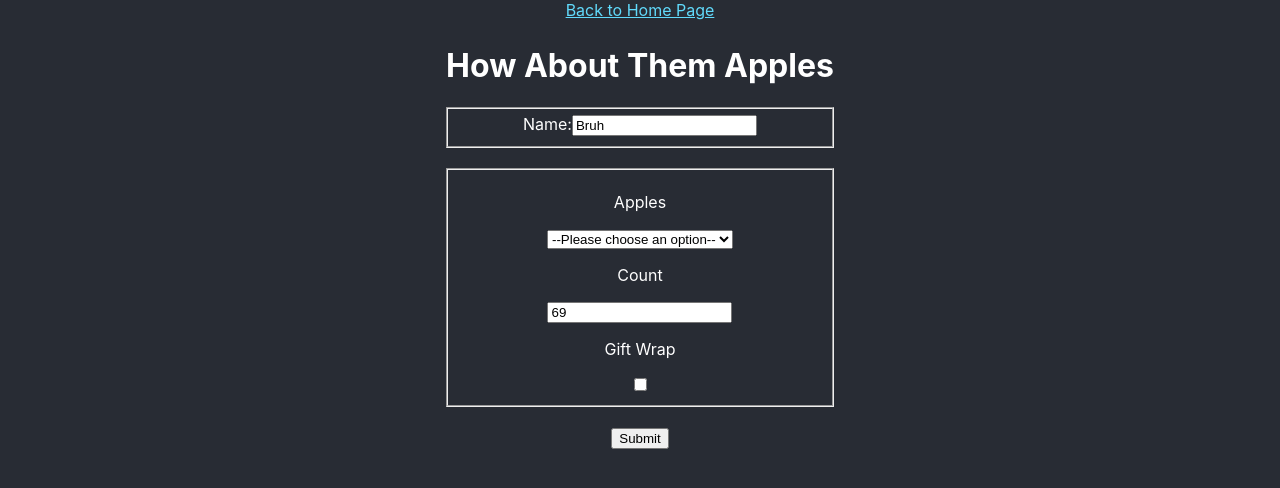
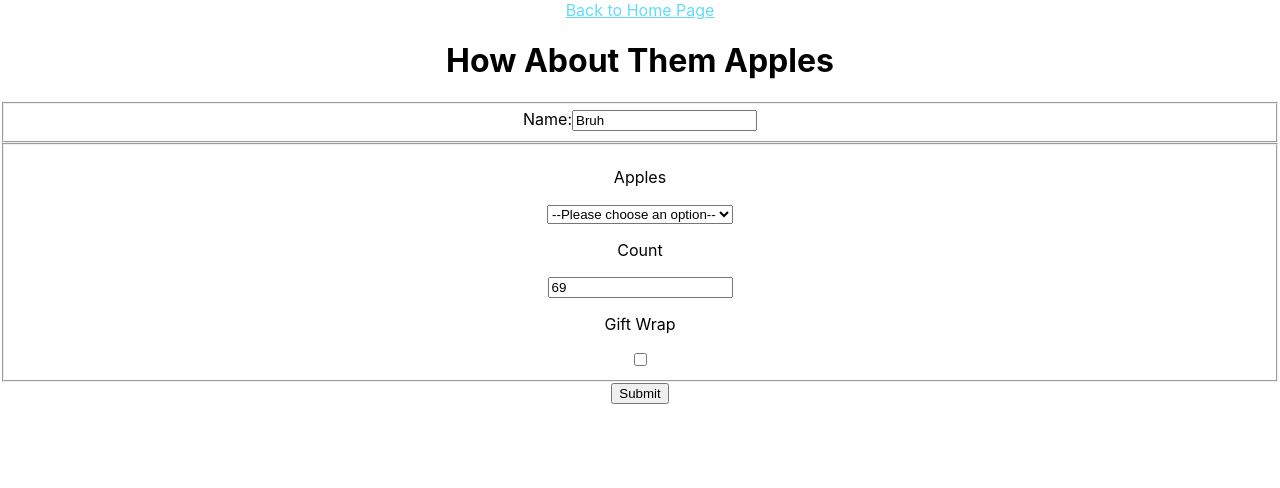
Before and after one commit to ReelGoodOSU/reel-good, a React (Create React App) app: page /sample in a window 1280 px wide. Shown: the top 488 px of the page. Built offline with nearby package versions, Linux system fonts and the light colour scheme.

Commit message:
Remove unnecessary CSS styling of sample page

```diff
--- a/src/App.css
+++ b/src/App.css
@@ -1,11 +1,5 @@
 .App {
   text-align: center;
-  background-color: #282c34;
-  min-height: 100vh;
-  display: flex;
-  flex-direction: column;
-  align-items: center;
-  color: white;
 }
 
 .App-logo {
@@ -34,14 +28,6 @@
   color: #61dafb;
 }
 
-.wrapper {
-  padding: 5px 20px;
-}
-
-.wrapper fieldset {
-  margin: 20px 0;
-}
-
 @keyframes App-logo-spin {
   from {
     transform: rotate(0deg);
```
